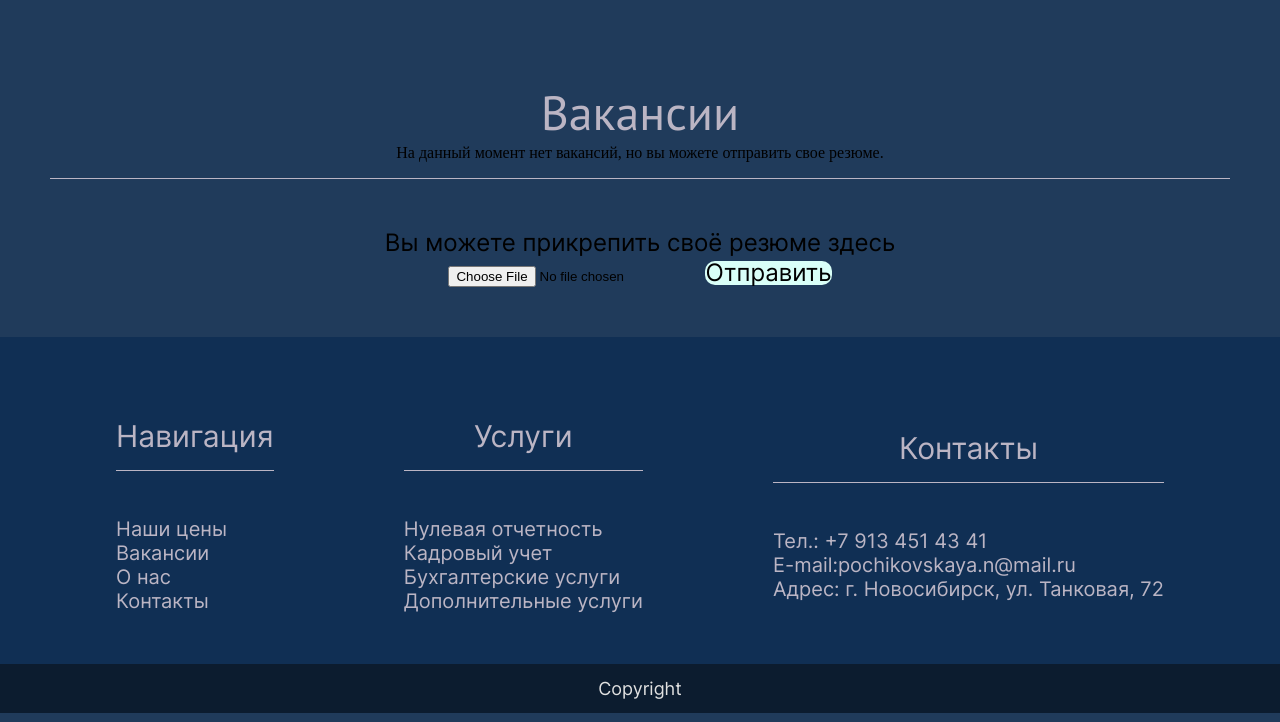
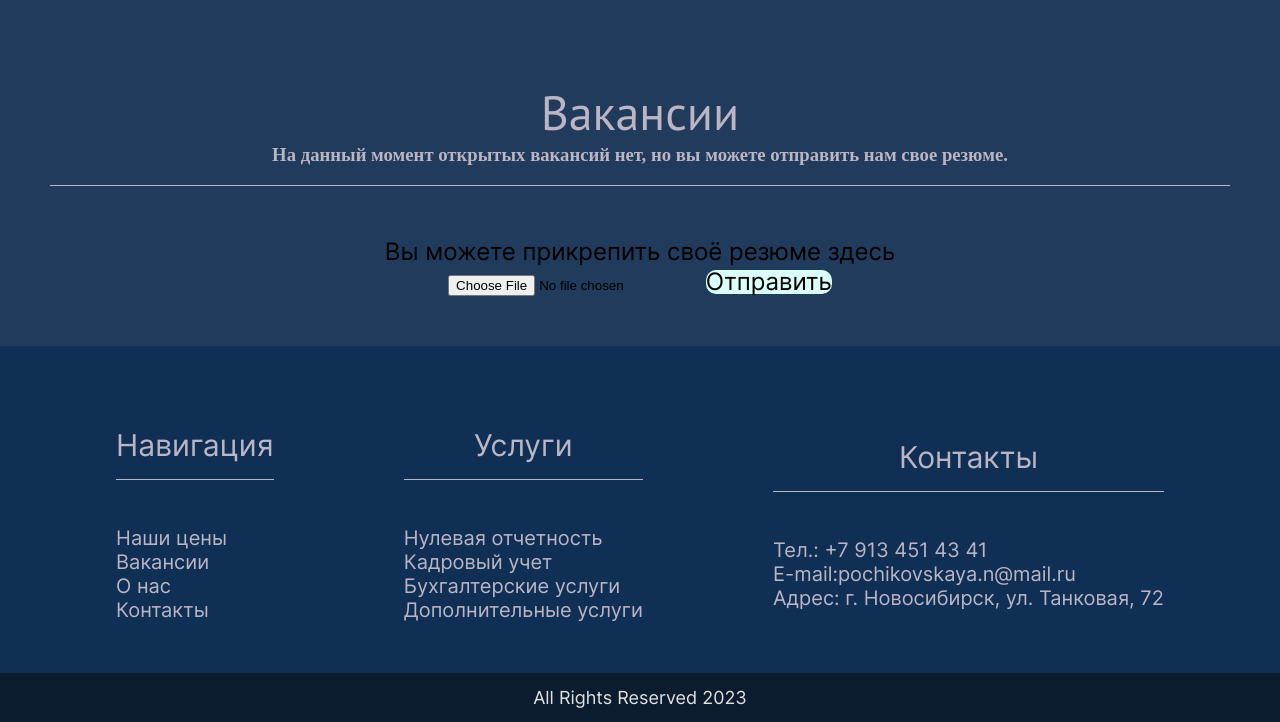
Before and after one commit to ruslan2570/BuhCompany59, a PHP site: page /vacancy.php in a window 1280 px wide. Shown: the part 100-822 px from the top of the page. Run offline with PHP 8.4, Linux system fonts and the light colour scheme; data that the repository does not hold is empty.

Commit message:
вакансии

```diff
--- a/vacancy.php
+++ b/vacancy.php
@@ -96,9 +96,9 @@ if (!mysqli_query($link, $query)) {
 
         <?php
 
-        if(mysqli_num_rows($result) == 0){
-            echo 'На данный момент нет вакансий, но вы можете отправить свое резюме.';
-        } else{
+        if (mysqli_num_rows($result) == 0) {
+            echo '<h3 class="dark-header">На данный момент открытых вакансий нет, но вы можете отправить нам свое резюме.<h3>';
+        } else {
 
         ?>
 
@@ -134,7 +134,8 @@ if (!mysqli_query($link, $query)) {
                                         } ?>
                                             </p>
                     </div>
-            <?php } } ?>
+            <?php }
+            } ?>
             </div>
 
             <hr>
@@ -184,7 +185,7 @@ if (!mysqli_query($link, $query)) {
         </div>
 
         <div class="copyright">
-            <h3>Copyright</h3>
+            <h3>All Rights Reserved 2023</h3>
         </div>
     </footer>
     <script src="/js/modal.js"></script>
```
Lines whose indentation alone changed are shown as unchanged.
